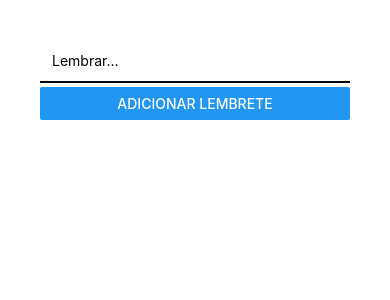
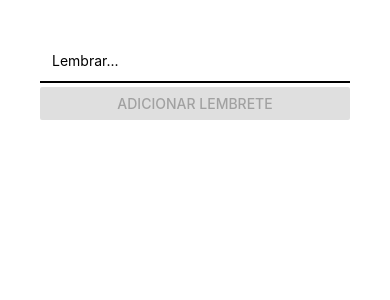
Before and after one commit to matheuskp29/gerenciador-lembretes, a React Native app: screen / in a window 390 px wide. Shown: the top 300 px of the page. Built offline with nearby package versions, Linux system fonts and the light colour scheme.

Commit message:
useState

```diff
--- a/App.js
+++ b/App.js
@@ -1,6 +1,12 @@
+import { useState } from 'react';
 import { Button, StyleSheet, Text, TextInput, View } from 'react-native';
 
 export default function App() {
+  const [lembrete, setLembrete] = useState('');
+
+  const capturarLembrete = (lembreteDigitado) => {
+    setLembrete(lembreteDigitado)
+  }
   return (
     <View
     style={styles.telaPrincipalView}>
@@ -9,10 +15,13 @@ export default function App() {
         <TextInput
           placeholder='Lembrar...'
           style={styles.lembreteTextInput}
+          onChangeText={capturarLembrete}
         />
         <Button
+          disabled={lembrete.length === 0}
           title='Adicionar lembrete'
         />
+        <Text>{lembrete}</Text>
       </View>
       <View>
         {/* aqui será exibida a lista de lembretes */}
@@ -21,6 +30,7 @@ export default function App() {
     </View>
   );
 }
+
 
 const styles = StyleSheet.create({
   telaPrincipalView: {
```
